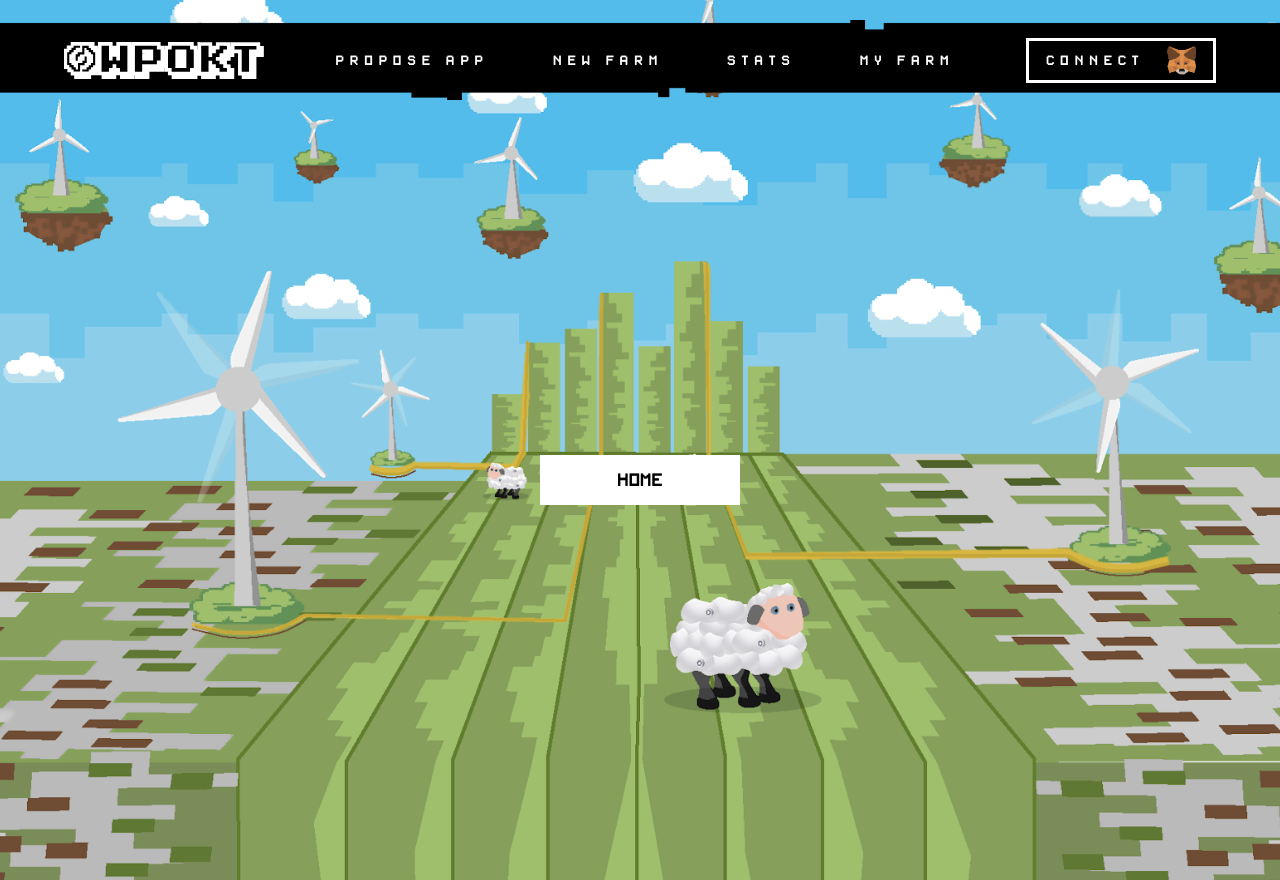
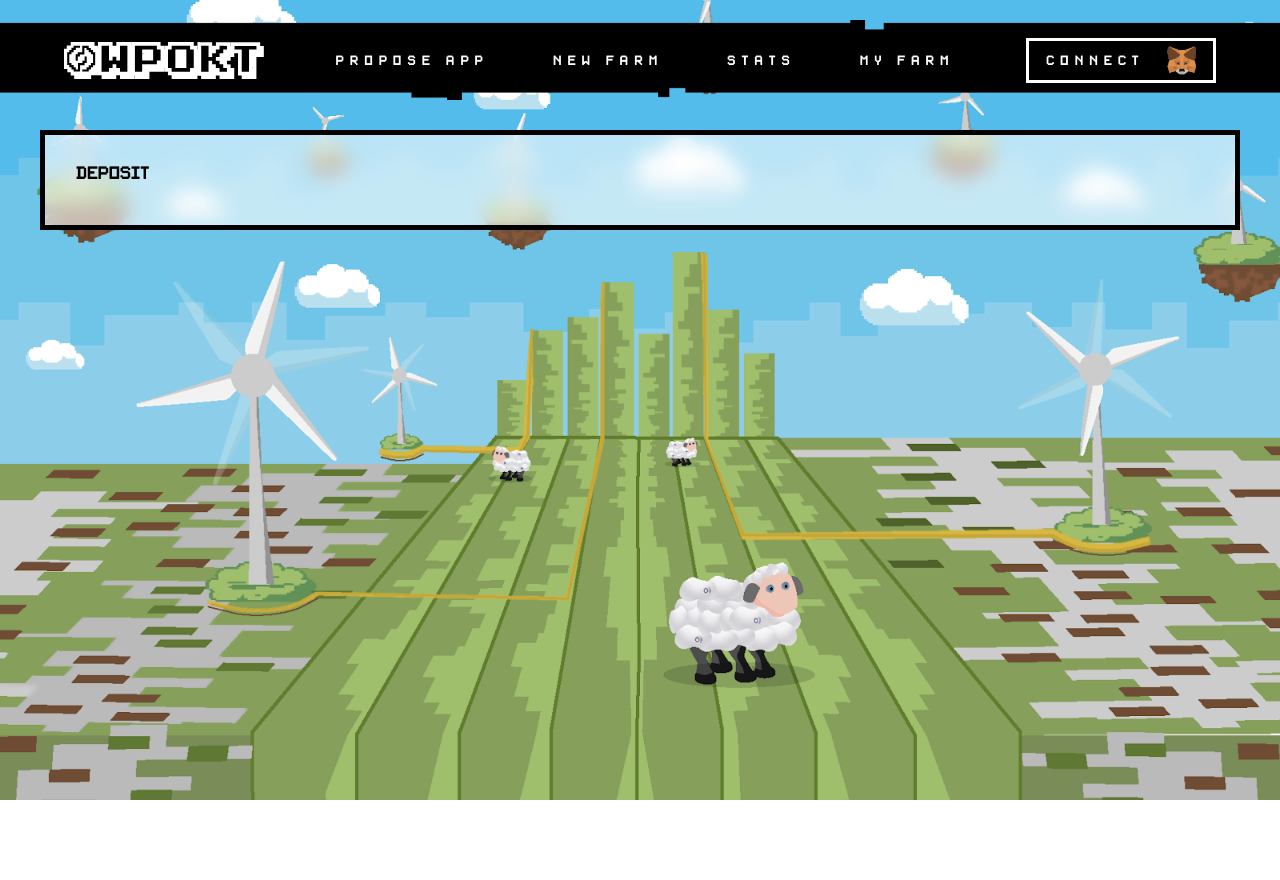
Before and after one commit to pokt-foundation/wpokt-app, a React (Create React App) app: page / in a window 1280 px wide. After the commit the page ends 800 px from the top, so only its background shows below. Built offline with nearby package versions, Linux system fonts and the light colour scheme.

Commit message:
Add Card component

```diff
--- a/src/App.tsx
+++ b/src/App.tsx
@@ -6,6 +6,9 @@ import GlobalFonts from 'fonts/font';
 import Navigation from 'components/Navigation';
 import Sidebar from 'components/Sidebar';
 import Wrapper from 'components/Wrapper';
+
+// Views
+import Deposit from 'views/Deposit';
 
 const App: React.FC = () => {
   // State
@@ -19,9 +22,7 @@ const App: React.FC = () => {
         <Navigation setSidebar={setSidebar} />
         <Switch>
           <Route exact path='/'>
-            <div style={{ alignItems: 'center', display: 'flex', height: '100vh', justifyContent: 'center', width: '100%' }}>
-              <div style={{ alignItems: 'center', background: 'white', display: 'flex', height: '50px', justifyContent: 'center', textAlign: 'center', width: '200px' }}>Home</div>
-            </div>
+            <Deposit />
           </Route>
           <Route exact path='/propose'>
             <div style={{ alignItems: 'center', display: 'flex', height: '100vh', justifyContent: 'center', width: '100%' }}>
--- a/src/components/Card.ts
+++ b/src/components/Card.ts
@@ -1,5 +1,33 @@
 import styled from 'styled-components';
+import { media } from 'components/breakpoints';
 
 export const Card = styled.div`
+    backdrop-filter: blur(10px);
+    background: rgba(255, 255, 255, 0.6);
+    border: 5px solid #000000;
+    box-sizing: border-box;
+    margin: 0 auto;
+    min-height: 10rem;
+    padding: 3rem;
+    width: 30rem;
 
+    ${media.xs`
+        width: 48rem;
+    `}
+
+    ${media.sm`
+        width: 76rem;
+    `}
+
+    ${media.md`
+        width: 99rem;
+    `}
+
+    ${media.lg`
+        width: 120rem;
+    `}
+
+    ${media.xl`
+        width: 180rem;
+    `}
 `
--- /dev/null
+++ b/src/components/Spacer.ts
@@ -0,0 +1,44 @@
+import styled, { css } from 'styled-components';
+import { media } from './breakpoints';
+
+interface ISpacer {
+    size?: 'xs' | 'sm' | 'md' | 'lg';
+}
+
+const Spacer = styled.div<ISpacer>`
+    height: 100px;
+
+    ${props => props.size === 'xs' && css`
+        height: 10px;
+
+        ${media.xs`
+            height: 15px;
+        `}
+    `}
+
+    ${props => props.size === 'sm' && css`
+        height: 20px;
+
+        ${media.xs`
+            height: 25px;
+        `}
+    `}
+
+    ${props => props.size === 'md' && css`
+        height: 25px;
+
+        ${media.xs`
+            height: 50px;
+        `}
+    `}
+
+    ${props => props.size === 'lg' && css`
+        height: 75px;
+
+        ${media.xs`
+            height: 100px;
+        `}
+    `}
+`;
+
+export default Spacer;
--- /dev/null
+++ b/src/views/Deposit/index.tsx
@@ -0,0 +1,18 @@
+import React from 'react';
+
+// Components
+import { Card } from 'components/Card';
+import Spacer from 'components/Spacer';
+
+const Deposit: React.FC = () => {
+    return (
+        <>
+            <Spacer size={'md'} />
+            <Card>
+                Deposit
+            </Card>
+        </>
+    )
+}
+
+export default Deposit
```
